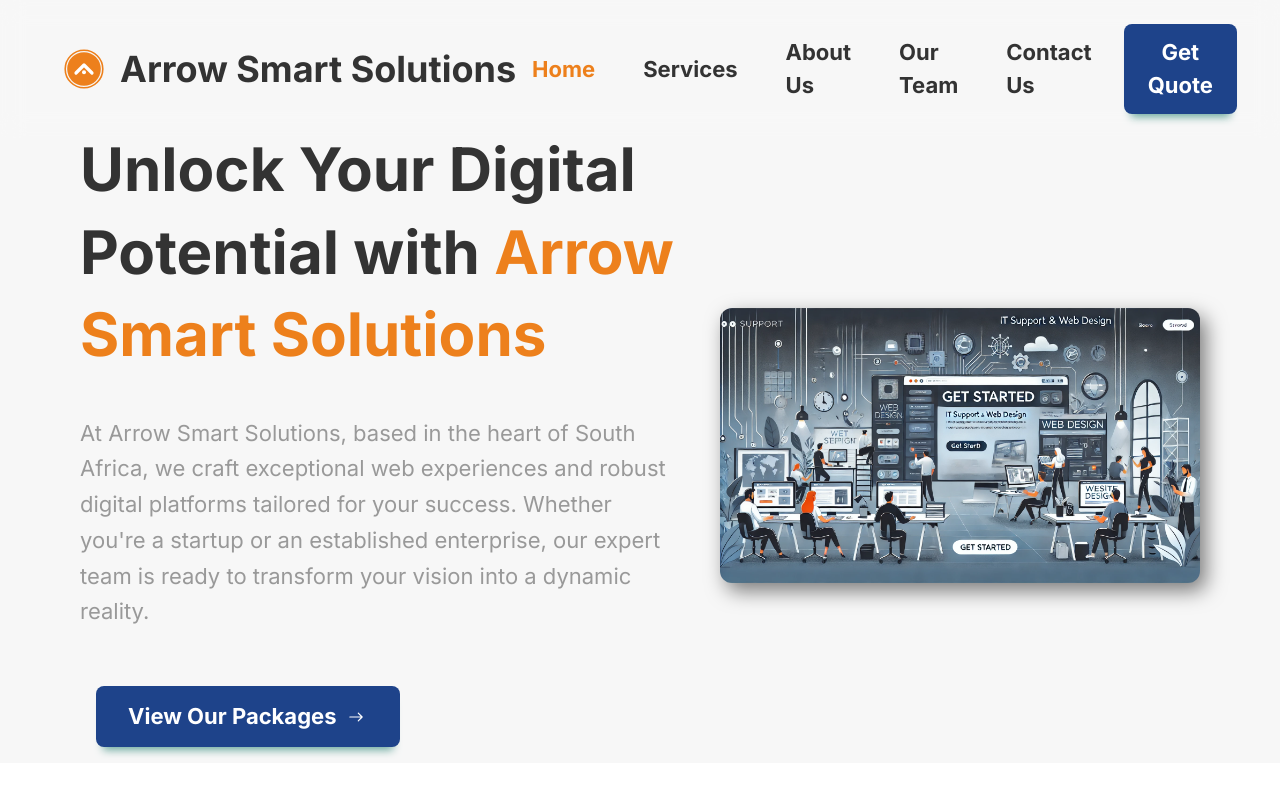
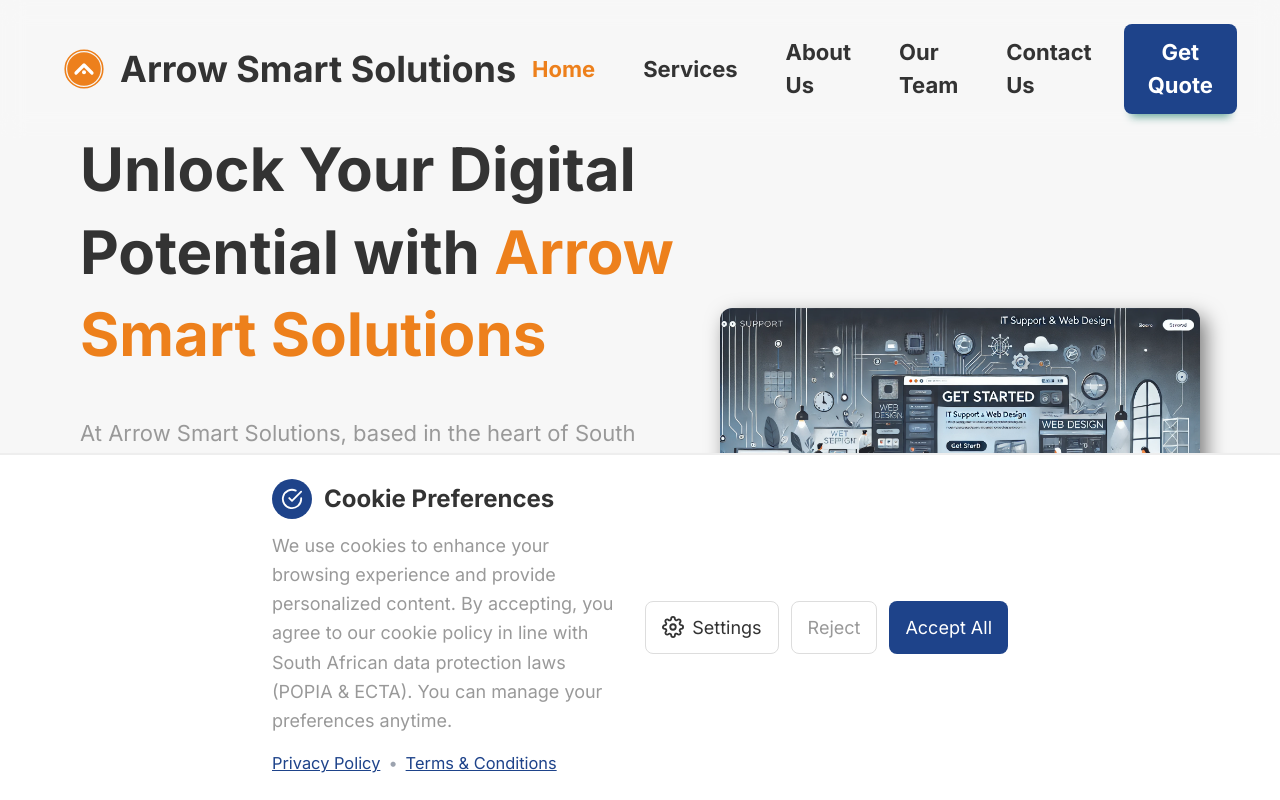
Before and after one commit to ArrowSmartSolutions/ArrowSmartSolutions, a Next.js app: page / in a window 1280 px wide. Shown: the top 800 px of the page. Built offline with nearby package versions, Linux system fonts and the light colour scheme.

Commit message:
cookie notice banner

```diff
--- a/src/app/layout.jsx
+++ b/src/app/layout.jsx
@@ -1,6 +1,7 @@
 import '../index.css'
 import Navbar from '../components/Navbar/Navbar'
 import Footer from '../components/Footer/Footer'
+import CookieConsent from '../components/CookieConsent/CookieConsent'
 import { Analytics } from '@vercel/analytics/next'
 import StructuredData from '../components/StructuredData/StructuredData'
 
@@ -100,6 +101,7 @@
           <Navbar />
           {children}
           <Footer />
+          <CookieConsent />
         </div>
         <Analytics />
       </body>
--- /dev/null
+++ b/src/components/CookieConsent/CookieConsent.jsx
@@ -0,0 +1,138 @@
+'use client'
+import React, { useState, useEffect } from 'react';
+import { motion, AnimatePresence } from 'framer-motion';
+import { FiSettings, FiX, FiCheckCircle } from 'react-icons/fi';
+
+const CookieConsent = () => {
+  const [isVisible, setIsVisible] = useState(false);
+  const [showSettings, setShowSettings] = useState(false);
+
+  useEffect(() => {
+    const consent = localStorage.getItem('cookieConsent');
+    if (!consent) {
+      setIsVisible(true);
+    }
+  }, []);
+
+  const handleAccept = () => {
+    localStorage.setItem('cookieConsent', 'accepted');
+    setIsVisible(false);
+  };
+
+  const handleReject = () => {
+    localStorage.setItem('cookieConsent', 'rejected');
+    setIsVisible(false);
+  };
+
+  const handleSettings = () => {
+    setShowSettings(!showSettings);
+  };
+
+  if (!isVisible) return null;
+
+  return (
+    <AnimatePresence>
+      <motion.div
+        initial={{ y: 100, opacity: 0 }}
+        animate={{ y: 0, opacity: 1 }}
+        exit={{ y: 100, opacity: 0 }}
+        transition={{ duration: 0.3 }}
+        className="fixed bottom-0 left-0 right-0 z-50 bg-white border-t-2 border-[#eee] shadow-lg p-4 md:p-6"
+      >
+        <div className="container mx-auto max-w-4xl">
+          <div className="flex flex-col md:flex-row items-start md:items-center gap-4">
+            <div className="flex-1">
+              <div className="flex items-center gap-3 mb-3">
+                <div className="w-10 h-10 bg-primary rounded-full flex items-center justify-center">
+                  <FiCheckCircle className="text-white text-lg font-bold" />
+                </div>
+                <h3 className="text-lg md:text-xl font-semibold text-dark">
+                  Cookie Preferences
+                </h3>
+              </div>
+              <p className="text-sm md:text-base text-dark2 leading-relaxed mb-4">
+                We use cookies to enhance your browsing experience and provide personalized content.
+                By accepting, you agree to our cookie policy in line with South African data protection laws (POPIA & ECTA).
+                You can manage your preferences anytime.
+              </p>
+              <div className="flex flex-wrap gap-2 text-xs md:text-sm text-dark2">
+                <a href="/privacy-policy" className="text-primary hover:text-secondary underline transition-colors">
+                  Privacy Policy
+                </a>
+                <span className="text-gray-400">•</span>
+                <a href="/terms-conditions" className="text-primary hover:text-secondary underline transition-colors">
+                  Terms & Conditions
+                </a>
+              </div>
+            </div>
+            <div className="flex flex-col sm:flex-row gap-4 md:gap-3 w-full sm:w-auto">
+              <button
+                onClick={handleSettings}
+                className="flex items-center gap-2 px-4 py-3 text-sm md:text-base font-medium text-dark border border-[#ddd] rounded-lg hover:bg-gray-50 transition-colors"
+                aria-label="Cookie settings"
+              >
+                <FiSettings className="text-lg" />
+                Settings
+              </button>
+              <button
+                onClick={handleReject}
+                className="px-4 py-3 text-sm md:text-base font-medium text-dark2 border border-[#ddd] rounded-lg hover:bg-gray-50 transition-colors"
+              >
+                Reject
+              </button>
+              <button
+                onClick={handleAccept}
+                className="px-4 py-3 text-sm md:text-base font-medium text-white bg-primary rounded-lg hover:bg-secondary transition-colors"
+              >
+                Accept All
+              </button>
+            </div>
+          </div>
+          <AnimatePresence>
+            {showSettings && (
+              <motion.div
+                initial={{ height: 0, opacity: 0 }}
+                animate={{ height: 'auto', opacity: 1 }}
+                exit={{ height: 0, opacity: 0 }}
+                transition={{ duration: 0.3 }}
+                className="mt-4 pt-4 border-t border-[#eee]"
+              >
+                <div className="flex items-center justify-between mb-4">
+                  <h4 className="text-base md:text-lg font-semibold text-dark">
+                    Cookie Settings
+                  </h4>
+                  <button
+                    onClick={() => setShowSettings(false)}
+                    className="p-2 text-dark2 hover:text-dark transition-colors"
+                    aria-label="Close settings"
+                  >
+                    <FiX className="text-xl" />
+                  </button>
+                </div>
+                <div className="grid grid-cols-1 md:grid-cols-2 gap-4 text-sm md:text-base text-dark2">
+                  <div className="bg-[#f4f4f4] p-4 rounded-xl">
+                    <strong className="text-dark">Essential Cookies:</strong> Required for basic website functionality. Always active.
+                  </div>
+                  <div className="bg-[#f4f4f4] p-4 rounded-xl">
+                    <strong className="text-dark">Analytics Cookies:</strong> Help us improve our services by understanding usage patterns.
+                  </div>
+                  <div className="bg-[#f4f4f4] p-4 rounded-xl">
+                    <strong className="text-dark">Functional Cookies:</strong> Enhance your experience with personalized features.
+                  </div>
+                  <div className="bg-[#f4f4f4] p-4 rounded-xl">
+                    <strong className="text-dark">Marketing Cookies:</strong> Used for targeted advertising and content recommendations.
+                  </div>
+                </div>
+                <p className="text-xs md:text-sm text-dark2 mt-4">
+                  For more information, please review our Privacy Policy. You can change these settings at any time.
+                </p>
+              </motion.div>
+            )}
+          </AnimatePresence>
+        </div>
+      </motion.div>
+    </AnimatePresence>
+  );
+};
+
+export default CookieConsent;
```
